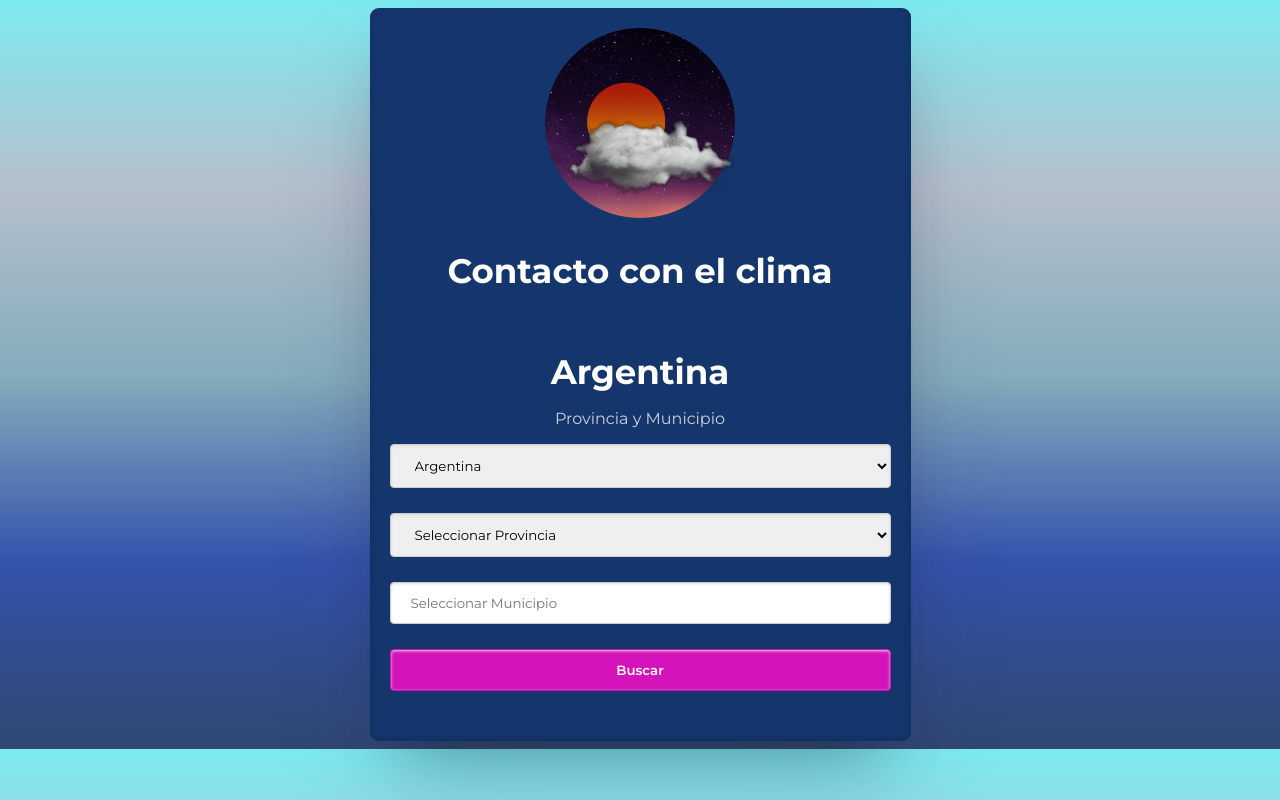
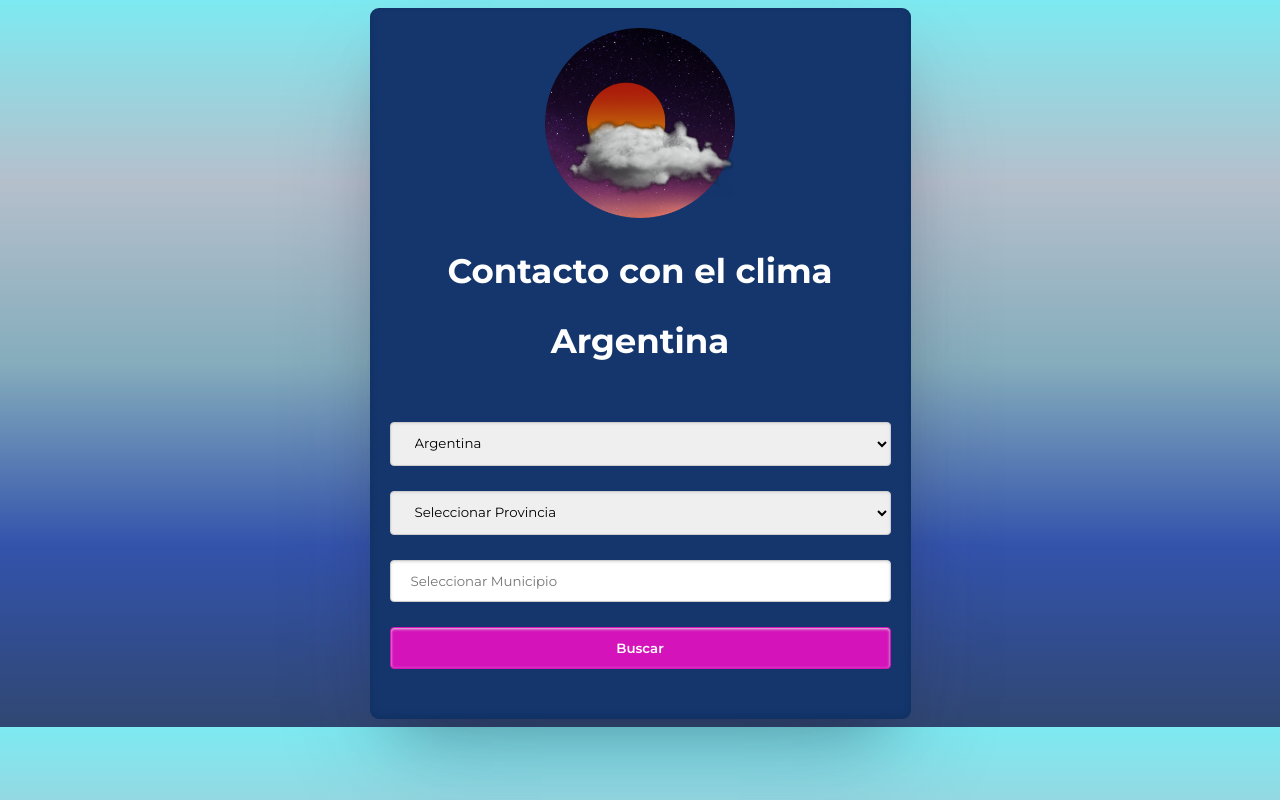
Before and after one commit to mau500882/proyecto-final-plataformas-moviles-, a plain HTML site: page API final/index.html in a window 1280 px wide. Drawn offline with Linux system fonts and the light colour scheme.

Commit message:
Update index.html

```diff
--- a/API final/index.html
+++ b/API final/index.html
@@ -13,6 +13,7 @@
     <section class="weather-content">
         <img src="PicsArt_10-25-10.56.53.png" width="190" height="190">
         <h1>Contacto con el clima</h1>
+        <h1>Argentina</h1>
         <div class="result">
             <h5></h5>
             <img src="" alt="">
@@ -20,8 +21,6 @@
             <p></p>
             <p></p>
         </div>
-        <h1>Argentina</h1>
-        <p> Provincia y Municipio</p>
         <form action="" method="POST" class="get-weather">
 
             <select value="AR" id="country">
```
